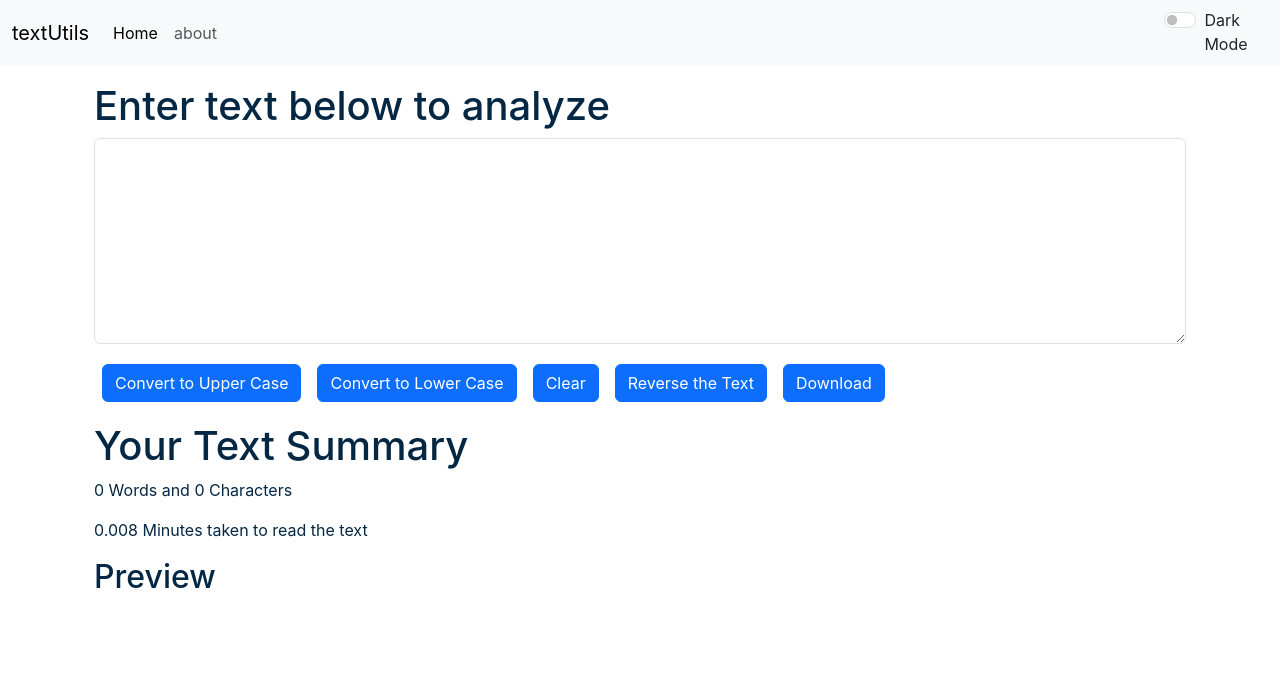
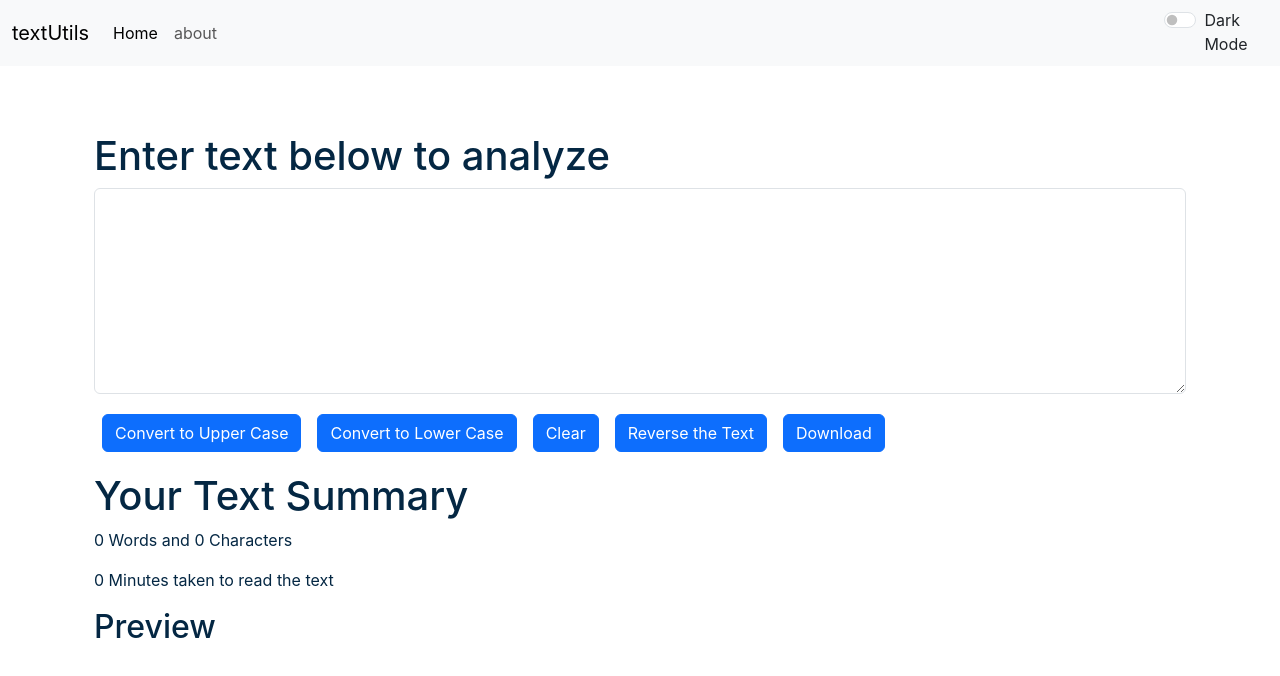
Before and after one commit to dev14325/Text-Utils, a React (Create React App) app: page / in a window 1280 px wide. Shown: the top 676 px of the page. Built offline with nearby package versions, Linux system fonts and the light colour scheme.

Commit message:
updating textUtils

```diff
--- a/src/components/Alert.js
+++ b/src/components/Alert.js
@@ -8,10 +8,13 @@ const Captilize = (word) =>{
 
 }
   return (
+    <div style = {{height :  '50px'}}>
 
-    props.alert &&   <div className={"alert alert-warning alert-dismissible fade show"} role="alert">
+   { props.alert &&   <div className={"alert alert-warning alert-dismissible fade show"} role="alert">
         <strong>{Captilize(props.alert.type)}</strong> :  {props.alert.msg}
-  <button type="button" className="btn-close" data-bs-dismiss="alert" aria-label="Close"></button>
+
+</div>
+   }
 </div>
 
   )
--- a/src/components/TextForm.js
+++ b/src/components/TextForm.js
@@ -52,7 +52,7 @@ export default function TextForm(props) {
 <h1 >{props.heading}</h1>
 <div className="mb-3">
 
-  <textarea className="form-control"  value = {text} onChange={handleOnChange} style={{backgroundColor : props.mode==='dark'?'grey' : 'white',color : props.mode==='dark'?'white' : '#042743'}} id="exampleFormControlTextarea1" rows="8"> </textarea>
+  <textarea className="form-control"  value = {text} onChange={handleOnChange} style={{backgroundColor : props.mode==='dark'?'rgb(89 90 167)' : 'white',color : props.mode==='dark'?'white' : '#042743'}} id="exampleFormControlTextarea1" rows="8"> </textarea>
  </div>
   <button className="btn btn-primary mx-2 my-1" onClick={handleUpClick}>Convert to Upper Case</button>
   <button className="btn btn-primary mx-2 my-1" onClick={handleLoClick}>Convert to Lower Case</button>
@@ -66,7 +66,7 @@ export default function TextForm(props) {
     <div className="container my-3" style={{color : props.mode==='dark'?'white' : '#042743'}}>
         <h1>Your Text Summary</h1>
         <p>{text.split(" ").filter((ele)=>{return ele.length!==0}).length} Words and {text.length} Characters</p>
-        <p>{0.008 * text.split(" ").length} Minutes taken to read the text</p>
+        <p>{0.008 * text.split(" ").filter((ele)=>{return ele.length!==0}).length} Minutes taken to read the text</p>
         <h2>Preview </h2>
         <p>{text}</p>
     </div>
```
